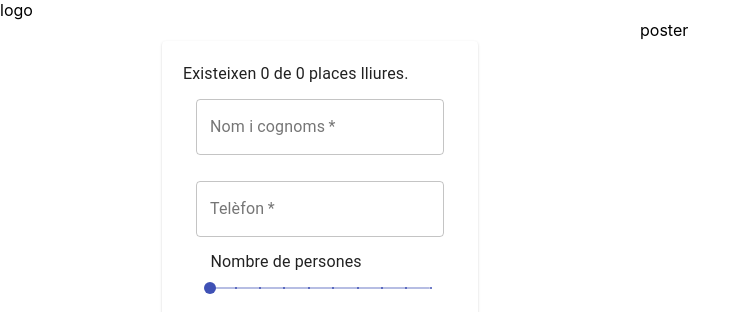
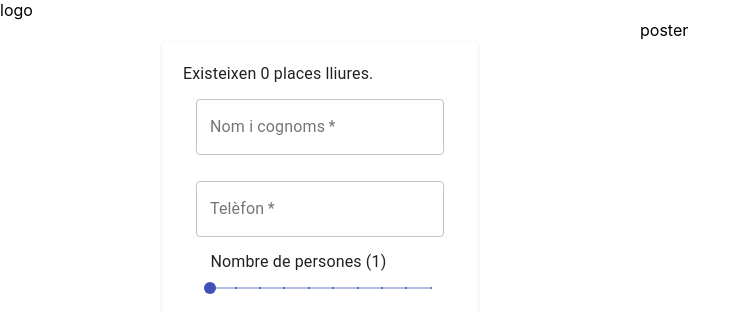
Before and after one commit to raikkon88/vilamaniscle_capacity_counter, a React (Create React App) app in the folder frontend/: page / in a window 1280 px wide. Shown: the top 312 px of the page, without its empty margins (0-750 px from the left). Built offline with nearby package versions, Linux system fonts and the light colour scheme; no server answers.

Commit message:
fix:_Capcity behavior fixed.

```diff
--- a/frontend/src/components/form/form.js
+++ b/frontend/src/components/form/form.js
@@ -48,12 +48,18 @@ const Form = () => {
     }
   }, [name, phone, counter]);
 
+  if (globalCounter === capacity && globalCounter !== 0) {
+    return (
+      <Typography>S&apos;han exhaurit les inscripcions, no ens queden places.</Typography>
+    );
+  }
+
   return (
     <Card className={classes.card}>
       <Typography
         className={classes.text}
       >
-        {`Existeixen ${globalCounter} de ${capacity} places lliures.`}
+        {`Existeixen ${capacity - globalCounter} places lliures.`}
       </Typography>
       <form>
         <Grid container direction="column" alignItems="center">
@@ -76,7 +82,11 @@ const Form = () => {
             required
           />
           <Grid className={classes.slider}>
-            <Typography id="typographySlider-counter">Nombre de persones</Typography>
+            <Typography id="typographySlider-counter">
+              Nombre de persones (
+              {counter}
+              )
+            </Typography>
             <Slider
               defaultValue={1}
               aria-labelledby="typographySlider-counter"
--- a/frontend/src/components/form/styles.js
+++ b/frontend/src/components/form/styles.js
@@ -15,6 +15,9 @@ const useStyles = makeStyles(() => ({
     marginTop: 8,
     maxWidth: 150,
   },
+  alert: {
+    padding: 8,
+  },
 }));
 
 export default useStyles;
```
Also changed, not shown: 1 other file (tests, documents, lock files or other folders).
